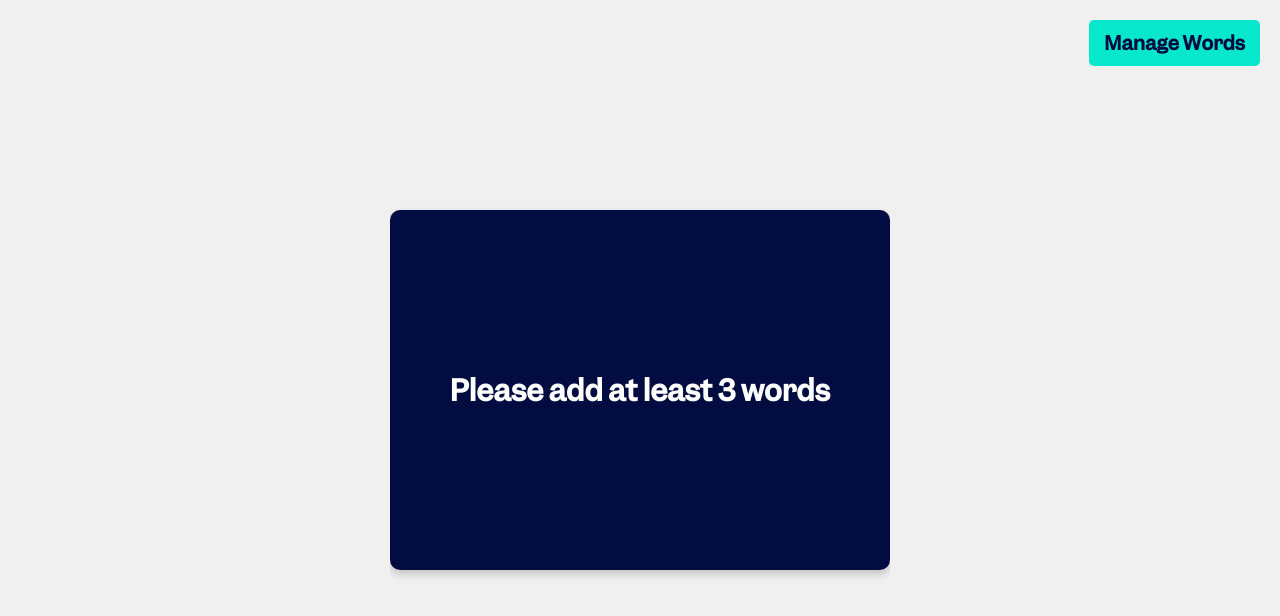
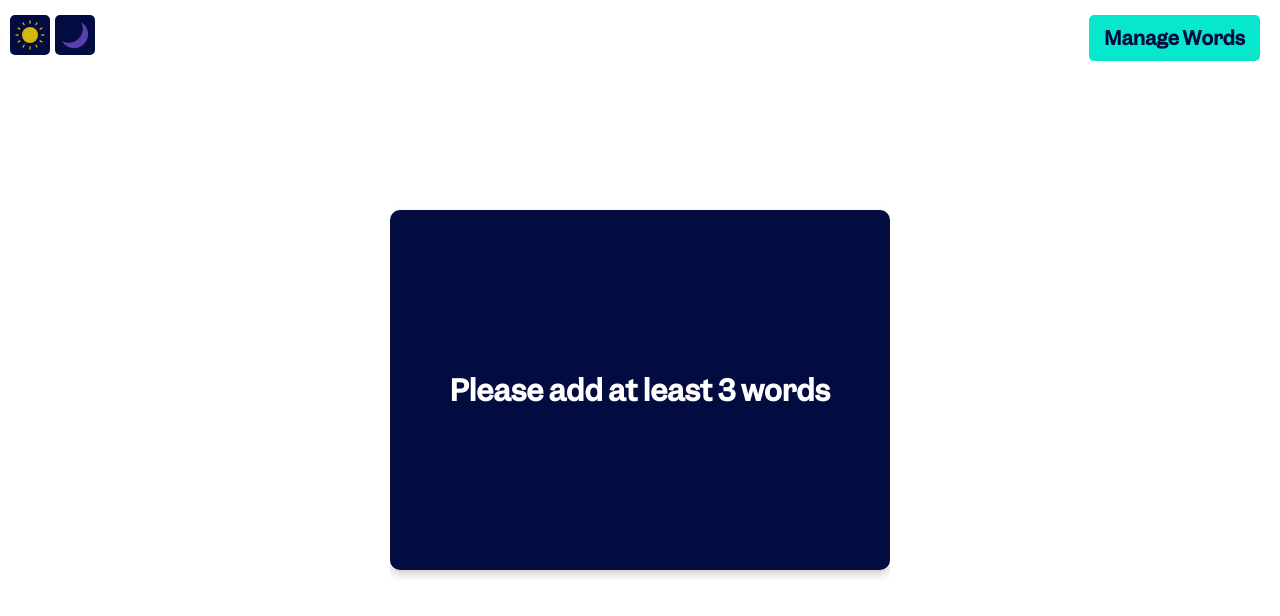
Before and after one commit to pkroupod/Flashcard, a website built with webpack: page index.html in a window 1280 px wide. Built offline with nearby package versions, Linux system fonts and the light colour scheme.

Commit message:
Added the buttons for day and night mode, as well as their styling, but their functionality has not been added just yet

```diff
--- a/css/style.css
+++ b/css/style.css
@@ -57,7 +57,7 @@ body, html {
   align-items: center;
   font-size: 16px;
   font-family: var(--site-fonts);
-  background-color: #f0f0f0;
+  background-color: #ffffff;
   position: relative;
   overflow: hidden;
 }
@@ -115,7 +115,7 @@ body, html {
 
 .manage-words-button {
   position: fixed;
-  top: 20px;
+  top: 15px;
   right: 20px;
   padding: 10px 15px;
   background-color: var(--background-color-buttons);
@@ -278,3 +278,36 @@ textarea {
   opacity: 0.5;
   cursor: auto;
 }
+
+/* styles for the day and night mode buttons */
+
+.mode-buttons {
+  display: flex; /* Add flexbox display to ensure side by side layout */
+  align-items: center; /* Center items vertically */
+  position: fixed;
+  top: 15px;
+  left: 10px;
+  z-index: 1001;
+}
+
+.mode-buttons button {
+  display: flex; /* Add flexbox display */
+  justify-content: center; /* Center content horizontally */
+  align-items: center; /* Center content vertically */
+  margin-right: 5px;
+  padding: 0;
+  width: 40px; /* Adjust the width as needed */
+  height: 40px; /* Adjust the height as needed */
+  cursor: pointer;
+  background-color: #020c41;
+  border: none;
+  border-radius: 5px;
+}
+
+.mode-buttons button svg {
+  width: 80%; /* Make SVG elements fill the button */
+  height: 80%; /* Make SVG elements fill the button */
+  display: flex; /* Add flexbox display */
+  justify-content: center; /* Center content horizontally */
+  align-items: center; /* Center content vertically */
+}
--- a/index.html
+++ b/index.html
@@ -24,6 +24,33 @@
 
 <body>
 
+  <!--buttons for toggling day and night modes-->
+  <div class="mode-buttons">
+    <button id="dayButton" onclick="toggleMode('day')">
+      <svg width="50px" height="50px" viewBox="0 0 100 100" xmlns="http://www.w3.org/2000/svg">
+        <circle cx="50.0" cy="50.0" r="25" fill="#D5B60A" />
+        <line x1="85.0" y1="50.0" x2="95.0" y2="50.0" stroke="#D5B60A" stroke-width="4" />
+        <line x1="80.31088913245536" y1="67.5" x2="88.97114317029974" y2="72.5" stroke="#D5B60A" stroke-width="4" />
+        <line x1="67.5" y1="80.31088913245534" x2="72.5" y2="88.97114317029974" stroke="#D5B60A" stroke-width="4" />
+        <line x1="50.0" y1="85.0" x2="50.0" y2="95.0" stroke="#D5B60A" stroke-width="4" />
+        <line x1="32.50000000000001" y1="80.31088913245536" x2="27.50000000000001" y2="88.97114317029974" stroke="#D5B60A" stroke-width="4" />
+        <line x1="19.689110867544645" y1="67.5" x2="11.02885682970026" y2="72.5" stroke="#D5B60A" stroke-width="4" />
+        <line x1="15.0" y1="50.00000000000001" x2="5.0" y2="50.00000000000001" stroke="#D5B60A" stroke-width="4" />
+        <line x1="19.689110867544642" y1="32.500000000000014" x2="11.028856829700253" y2="27.500000000000014" stroke="#D5B60A" stroke-width="4" />
+        <line x1="32.499999999999986" y1="19.689110867544656" x2="27.49999999999998" y2="11.028856829700274" stroke="#D5B60A" stroke-width="4" />
+        <line x1="49.99999999999999" y1="15.0" x2="49.99999999999999" y2="5.0" stroke="#D5B60A" stroke-width="4" />
+        <line x1="67.5" y1="19.68911086754465" x2="72.5" y2="11.02885682970026" stroke="#D5B60A" stroke-width="4" />
+        <line x1="80.31088913245534" y1="32.499999999999986" x2="88.97114317029973" y2="27.49999999999998" stroke="#D5B60A" stroke-width="4" />
+      </svg>
+    </button>
+    <button id="nightButton" onclick="toggleMode('night')">
+      <svg fill="#5A40AB" width="50px" height="50px" viewBox="0 0 20 20" xmlns="http://www.w3.org/2000/svg">
+        <path d="M13.719 1.8A8.759 8.759 0 1 1 1.8 13.719c3.335 1.867 7.633 1.387 10.469-1.449 2.837-2.837 3.318-7.134 1.45-10.47z"/>
+      </svg>
+    </button>
+  </div>
+
+
   <div class="flashcard-container">
     <div class="flashcard" id="flashcard">
       Please add at least 3 words
@@ -47,6 +74,7 @@
 
   <script src="js/showNextWord.js"></script>
   <script src="js/toggleManageWords.js"></script>
+  <script src="js/toggleMode.js"></script>
   <script src="js/submitWords.js"></script>
   <script src="js/loadFlashcards.js"></script>
   <script src="js/shuffleWordPairs.js"></script>
--- /dev/null
+++ b/js/toggleMode.js
@@ -0,0 +1,3 @@
+function toggleMode() {
+  console.log("toggle day/night button was pressed")
+}
```
